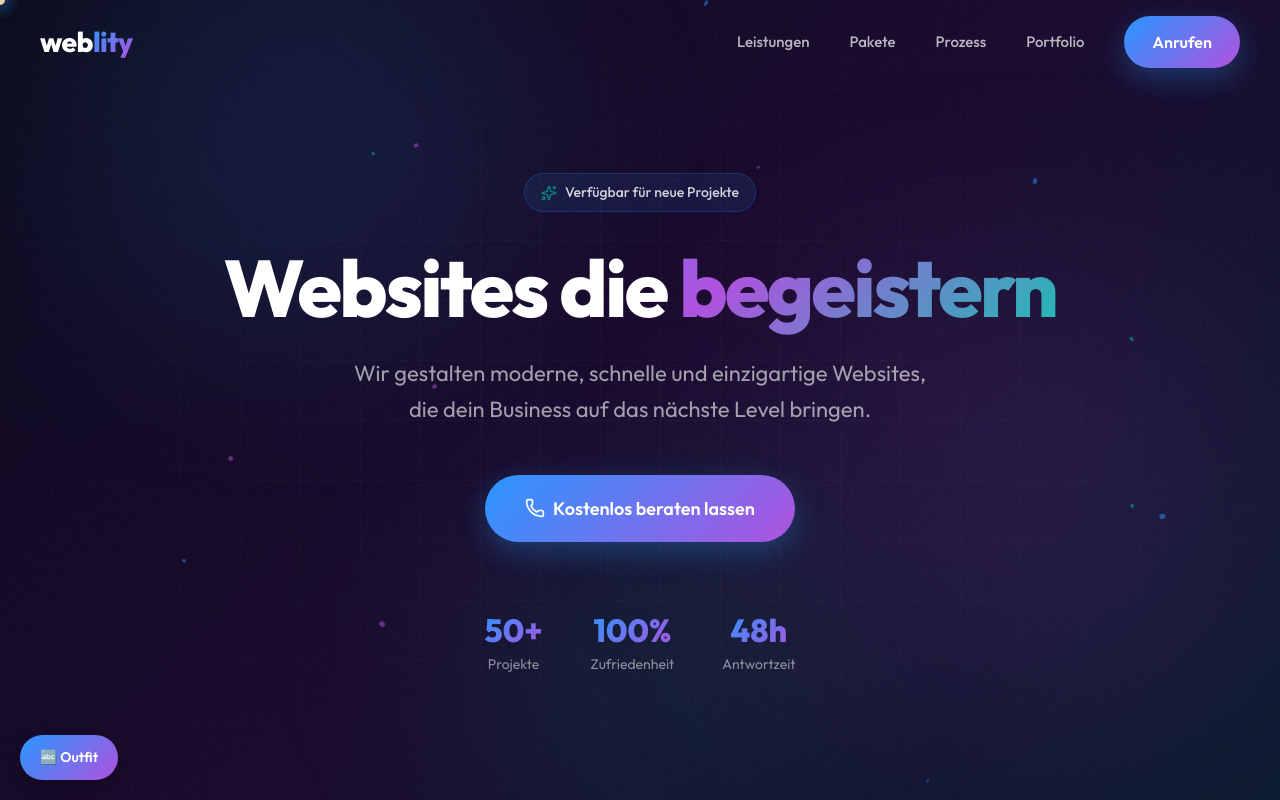
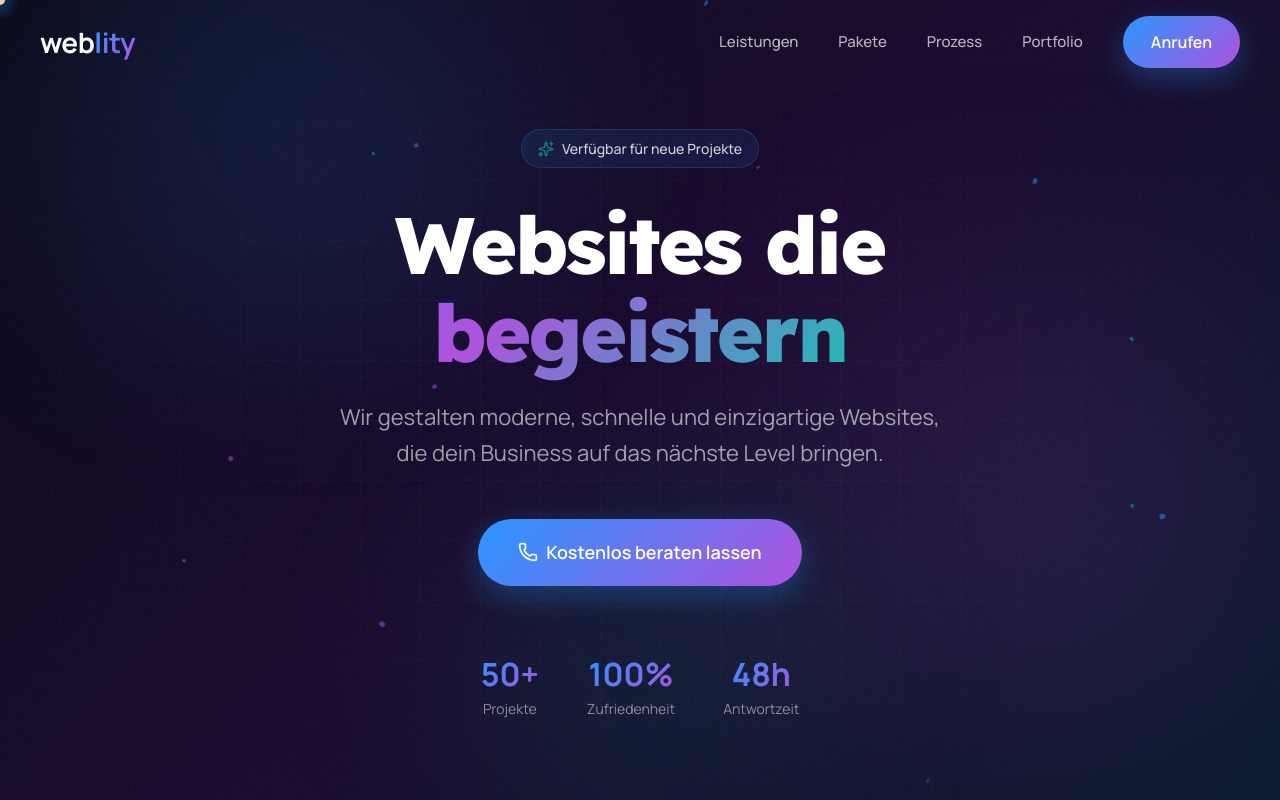
Before and after one commit to nikk-35/Weblity, a React (Vite) app: page / in a window 1280 px wide. Shown: the top 800 px of the page. Built offline with nearby package versions, Linux system fonts and the light colour scheme.

Commit message:
🔤 Final Fonts: Lexend + Manrope
- Lexend für Headlines (h1, h2, h3)
- Manrope für Body Text
- Font-Tester entfernt

```diff
--- a/src/App.tsx
+++ b/src/App.tsx
@@ -994,32 +994,28 @@ function Datenschutz({ onBack }: { onBack: () => void }) {
 // APP
 // ============================================================================
 
-const FONTS = ['Outfit', 'Manrope', 'Plus Jakarta Sans', 'DM Sans', 'Lexend'] as const
-
 export default function App() {
   const [currentPage, setCurrentPage] = useState('home')
-  const [fontIndex, setFontIndex] = useState(0)
-  const currentFont = FONTS[fontIndex]
 
   const navigateTo = (page: string) => {
     setCurrentPage(page)
     window.scrollTo(0, 0)
   }
 
-  const nextFont = () => setFontIndex((i) => (i + 1) % FONTS.length)
-
   return (
     <>
       <style>{`
-        @import url('https://fonts.googleapis.com/css2?family=Outfit:wght@400;500;600;700;800&family=Manrope:wght@400;500;600;700;800&family=Plus+Jakarta+Sans:wght@400;500;600;700;800&family=DM+Sans:wght@400;500;600;700&family=Lexend:wght@400;500;600;700;800&display=swap');
+        @import url('https://fonts.googleapis.com/css2?family=Lexend:wght@500;600;700;800&family=Manrope:wght@400;500;600;700&display=swap');
         *, *::before, *::after { box-sizing: border-box; margin: 0; padding: 0; }
         html { scroll-behavior: smooth; font-size: 16px; }
         body {
-          font-family: '${currentFont}', -apple-system, BlinkMacSystemFont, sans-serif;
+          font-family: 'Manrope', -apple-system, BlinkMacSystemFont, sans-serif;
           background: #0a0a1a;
           color: #fff;
           -webkit-font-smoothing: antialiased;
           overflow-x: hidden;
+        }
+        h1, h2, h3 { font-family: 'Lexend', sans-serif;
         }
         ::selection { background: rgba(41, 151, 255, 0.4); }
         ::-webkit-scrollbar { width: 8px; }
@@ -1044,28 +1040,6 @@ export default function App() {
       <AnimatedBackground />
       <CustomCursor />
 
-      {/* Font Tester Button - REMOVE AFTER TESTING */}
-      <button
-        onClick={nextFont}
-        style={{
-          position: 'fixed',
-          bottom: '20px',
-          left: '20px',
-          zIndex: 9999,
-          padding: '12px 20px',
-          background: 'linear-gradient(135deg, #2997ff, #af52de)',
-          border: 'none',
-          borderRadius: '100px',
-          color: '#fff',
-          fontSize: '14px',
-          fontWeight: 600,
-          cursor: 'pointer',
-          boxShadow: '0 10px 30px rgba(0,0,0,0.3)',
-        }}
-      >
-        🔤 {currentFont}
-      </button>
-
       {currentPage === 'home' && (
         <>
           <Navbar />
```
